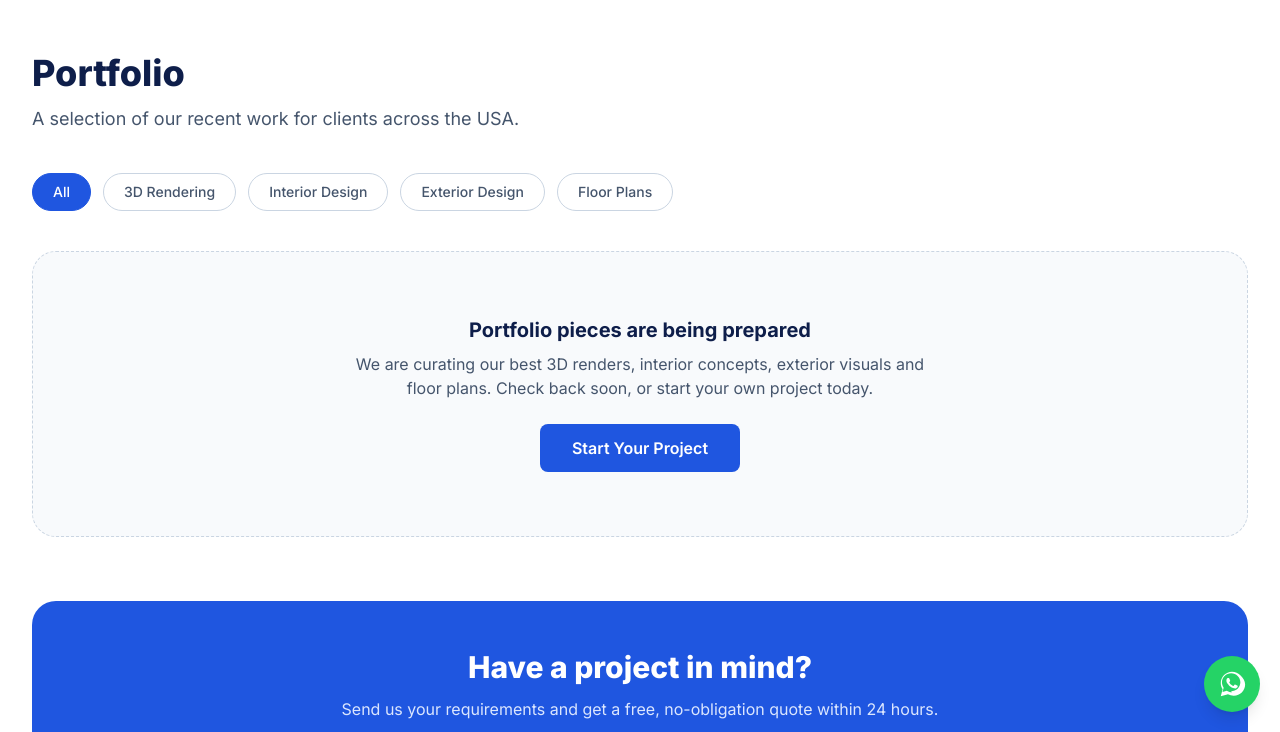
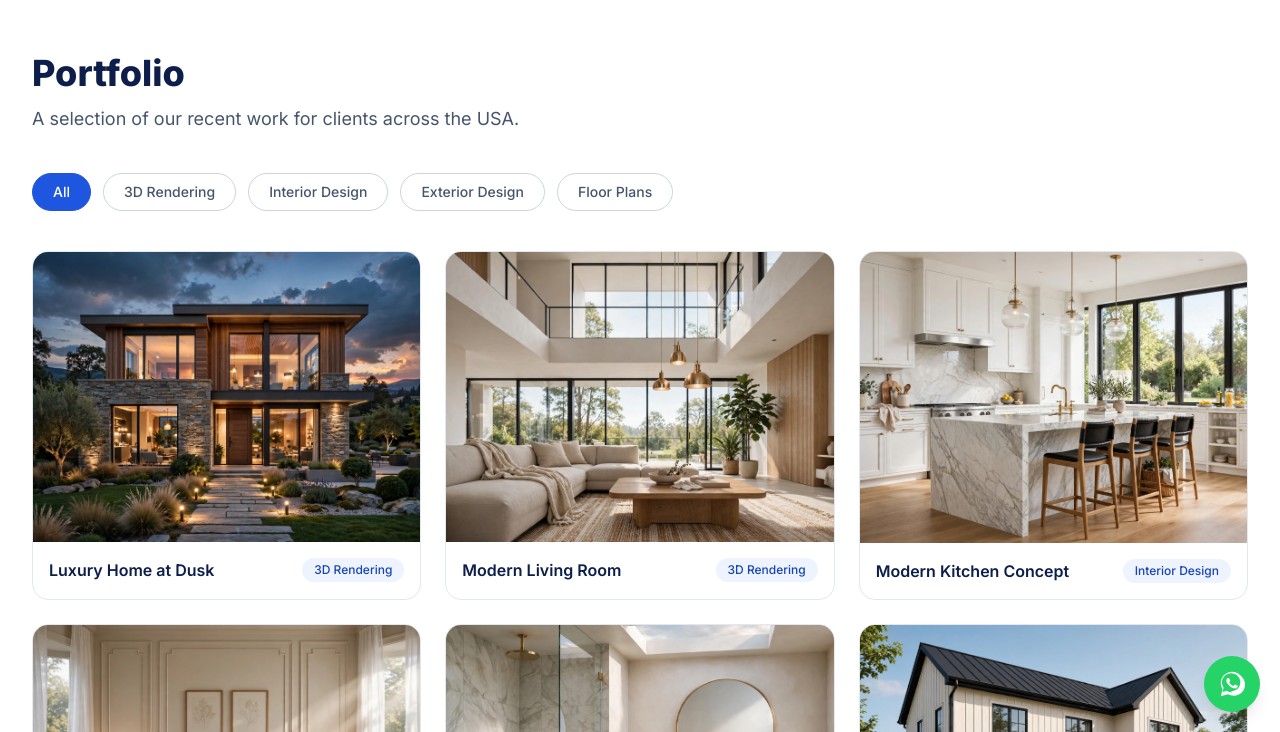
Before and after one commit to waqarahmad134/drafttodesign, an Astro site: page /portfolio in a window 1280 px wide. Shown: the part 68-800 px from the top of the page. Built offline with nearby package versions, Linux system fonts and the light colour scheme; Astro itself is replaced by a stand-in of ours.

Commit message:
Add 8 AI portfolio renders, gallery with filters, hero image

```diff
--- a/src/pages/index.astro
+++ b/src/pages/index.astro
@@ -71,16 +71,8 @@ const faqSchema = undefined;
           <div><p class="text-2xl font-extrabold text-brand-900">50 states</p><p class="text-slate-500">Service coverage</p></div>
         </div>
       </div>
-      <div class="bg-brand-900 rounded-3xl aspect-[4/3] flex items-center justify-center text-white/70 relative overflow-hidden">
-        <div class="absolute inset-0 bg-gradient-to-br from-brand-600/40 to-brand-900"></div>
-        <div class="relative text-center px-8">
-          <svg class="mx-auto mb-4 opacity-80" width="72" height="72" viewBox="0 0 24 24" fill="none" stroke="currentColor" stroke-width="1.5">
-            <path d="M3 9l9-6 9 6v11a1 1 0 01-1 1H4a1 1 0 01-1-1V9z" />
-            <path d="M9 21v-6h6v6" />
-          </svg>
-          <p class="font-semibold">Portfolio renders coming soon</p>
-          <p class="text-sm text-white/60 mt-1">Photorealistic before/after showcases</p>
-        </div>
+      <div class="rounded-3xl overflow-hidden shadow-xl aspect-[4/3]">
+        <img src="/portfolio/house-exterior-dusk.webp" alt="Photorealistic 3D render of a luxury modern house exterior at dusk by DraftToDesign" class="w-full h-full object-cover" loading="eager" />
       </div>
     </div>
   </section>
--- a/src/pages/portfolio.astro
+++ b/src/pages/portfolio.astro
@@ -6,6 +6,17 @@ import CTABand from '../components/CTABand.astro';
 import WhatsAppFloat from '../components/WhatsAppFloat.astro';
 
 const categories = ['All', '3D Rendering', 'Interior Design', 'Exterior Design', 'Floor Plans'];
+
+const items = [
+  { src: '/portfolio/house-exterior-dusk.webp', title: 'Luxury Home at Dusk', cat: '3D Rendering', alt: 'Photorealistic 3D render of a luxury modern house exterior at dusk' },
+  { src: '/portfolio/living-room-render.webp', title: 'Modern Living Room', cat: '3D Rendering', alt: 'Photorealistic 3D render of a modern double-height living room' },
+  { src: '/portfolio/kitchen-interior.webp', title: 'Modern Kitchen Concept', cat: 'Interior Design', alt: 'Interior design concept render of a modern kitchen with marble island' },
+  { src: '/portfolio/master-bedroom.webp', title: 'Master Bedroom Retreat', cat: 'Interior Design', alt: 'Interior design concept render of a cozy master bedroom' },
+  { src: '/portfolio/bathroom-interior.webp', title: 'Spa-Like Bathroom', cat: 'Interior Design', alt: 'Interior design concept render of a modern spa-like bathroom' },
+  { src: '/portfolio/facade-landscaping.webp', title: 'Facade Makeover', cat: 'Exterior Design', alt: 'Exterior design render of a house facade with new landscaping' },
+  { src: '/portfolio/backyard-pool.webp', title: 'Backyard with Pool', cat: 'Exterior Design', alt: 'Landscaping design render of a backyard with pool and pergola' },
+  { src: '/portfolio/floor-plan-3bed.webp', title: '3-Bedroom Floor Plan', cat: 'Floor Plans', alt: 'Dimensioned 2D floor plan of a 3-bedroom single-story house' },
+];
 ---
 
 <BaseLayout
@@ -29,12 +40,20 @@ const categories = ['All', '3D Rendering', 'Interior Design', 'Exterior Design',
     </div>
 
     <div id="gallery" class="grid sm:grid-cols-2 lg:grid-cols-3 gap-6">
-      <div class="col-span-full bg-slate-50 border border-dashed border-slate-300 rounded-3xl p-16 text-center">
-        <p class="text-xl font-bold text-brand-900 mb-2">Portfolio pieces are being prepared</p>
-        <p class="text-slate-600 max-w-xl mx-auto">We are curating our best 3D renders, interior concepts, exterior visuals and floor plans. Check back soon, or start your own project today.</p>
-        <a href="/contact/" class="inline-block mt-6 bg-brand-600 hover:bg-brand-700 text-white font-semibold px-8 py-3 rounded-lg transition">Start Your Project</a>
-      </div>
+      {items.map((item) => (
+        <figure data-category={item.cat} class="portfolio-item group bg-white border border-slate-200 rounded-2xl overflow-hidden hover:shadow-lg transition">
+          <div class="aspect-[4/3] overflow-hidden">
+            <img src={item.src} alt={item.alt} loading="lazy" class="w-full h-full object-cover group-hover:scale-105 transition duration-500" />
+          </div>
+          <figcaption class="p-4 flex items-center justify-between">
+            <span class="font-semibold text-brand-900">{item.title}</span>
+            <span class="text-xs bg-brand-50 text-brand-700 px-3 py-1 rounded-full font-medium">{item.cat}</span>
+          </figcaption>
+        </figure>
+      ))}
     </div>
+
+    <p class="text-sm text-slate-500 mt-8 text-center">Sample visuals shown. Your project gets the same photorealistic treatment.</p>
 
     <CTABand />
   </div>
@@ -44,12 +63,18 @@ const categories = ['All', '3D Rendering', 'Interior Design', 'Exterior Design',
 
 <script>
   const buttons = document.querySelectorAll('#filters button');
+  const items = document.querySelectorAll('.portfolio-item');
+  const active = 'px-5 py-2 rounded-full text-sm font-medium border transition bg-brand-600 text-white border-brand-600';
+  const idle = 'px-5 py-2 rounded-full text-sm font-medium border transition bg-white text-slate-600 border-slate-300 hover:border-brand-400';
   buttons.forEach((btn) => {
     btn.addEventListener('click', () => {
-      buttons.forEach((b) => {
-        b.className = 'px-5 py-2 rounded-full text-sm font-medium border transition bg-white text-slate-600 border-slate-300 hover:border-brand-400';
+      buttons.forEach((b) => (b.className = idle));
+      btn.className = active;
+      const f = btn.getAttribute('data-filter');
+      items.forEach((el) => {
+        const show = f === 'All' || el.getAttribute('data-category') === f;
+        el.classList.toggle('hidden', !show);
       });
-      btn.className = 'px-5 py-2 rounded-full text-sm font-medium border transition bg-brand-600 text-white border-brand-600';
     });
   });
 </script>
```
Also changed, not shown: public/portfolio/backyard-pool.webp (added), public/portfolio/bathroom-interior.webp (added), public/portfolio/facade-landscaping.webp (added), public/portfolio/floor-plan-3bed.webp (added), public/portfolio/house-exterior-dusk.webp (added), public/portfolio/kitchen-interior.webp (added), public/portfolio/living-room-render.webp (added), public/portfolio/master-bedroom.webp (added).
